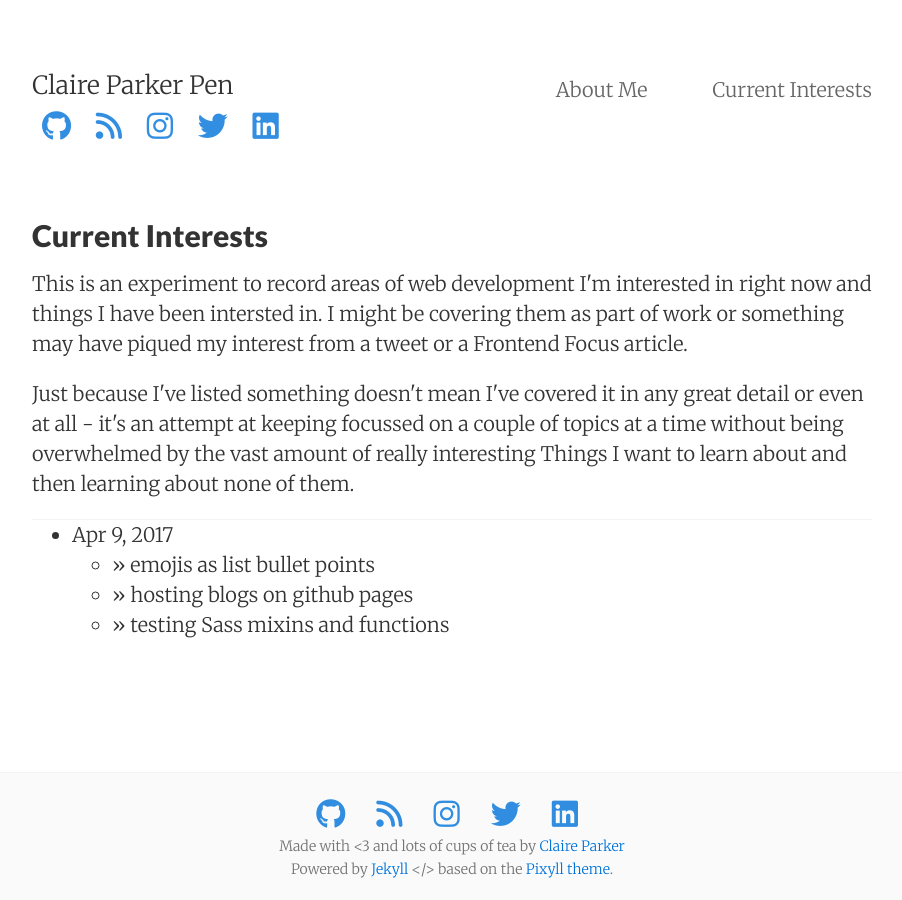
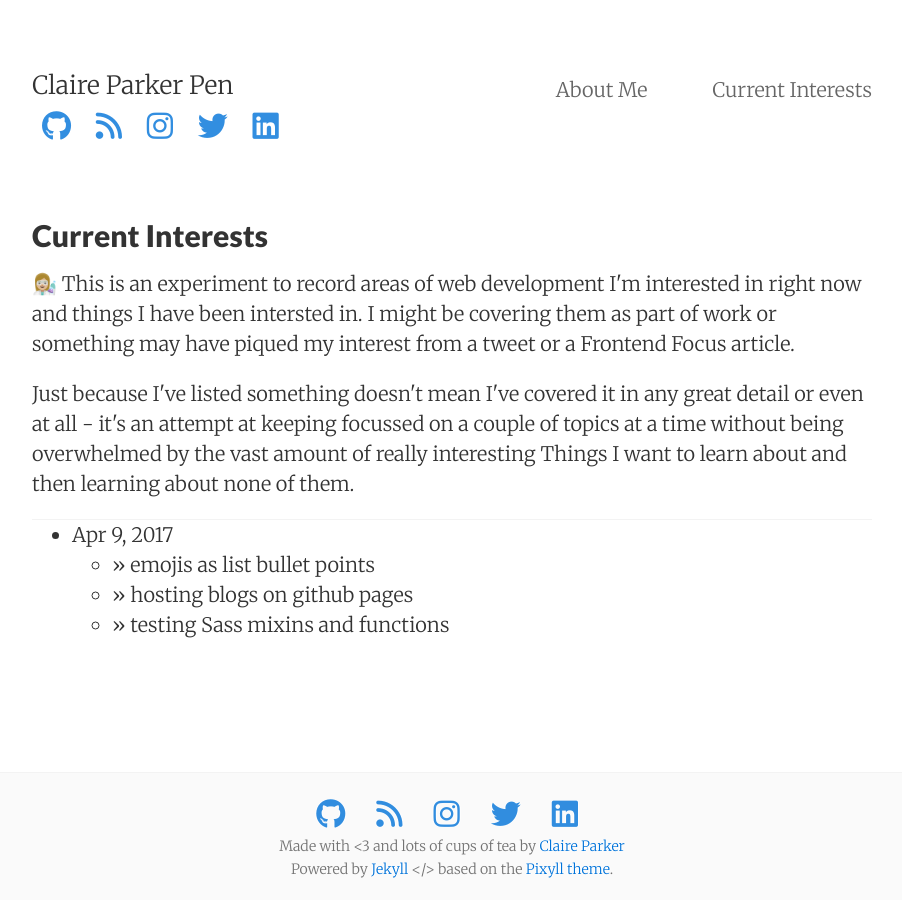
Before and after one commit to claire-codes/blog-com, a Jekyll site: the page built from interesting.md, in a window 1280 px wide. Shown: the whole page, without its empty margins (188-1090 px from the left). Built offline with Jekyll 4.4.1, drawn with Linux system fonts in a browser that asks for light colours; nearby versions of some CDN libraries; Markdown is read by kramdown in place of the engine named in the settings.

```diff
--- a/interesting.md
+++ b/interesting.md
@@ -6,7 +6,7 @@ tags: interesting
 ---
 
 <p>
-This is an experiment to record areas of web development I'm interested in right now and things I have been intersted in. I might be covering them as part of work or something may have piqued my interest from a tweet or a Frontend Focus article.
+👩🏼‍🔬 This is an experiment to record areas of web development I'm interested in right now and things I have been intersted in. I might be covering them as part of work or something may have piqued my interest from a tweet or a Frontend Focus article.
 </p>
 
 <p>
```
